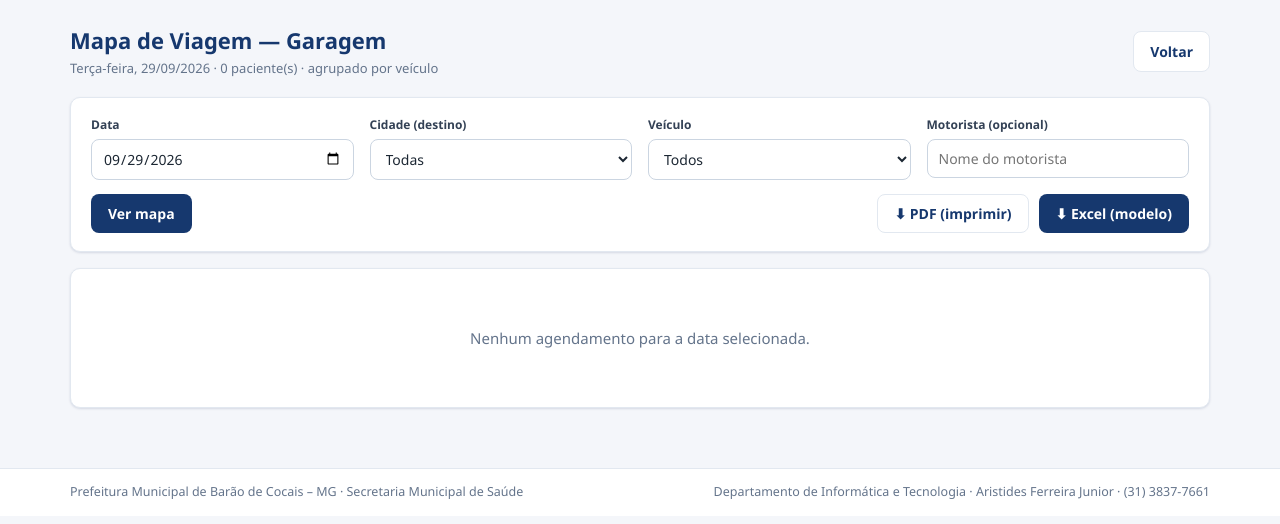
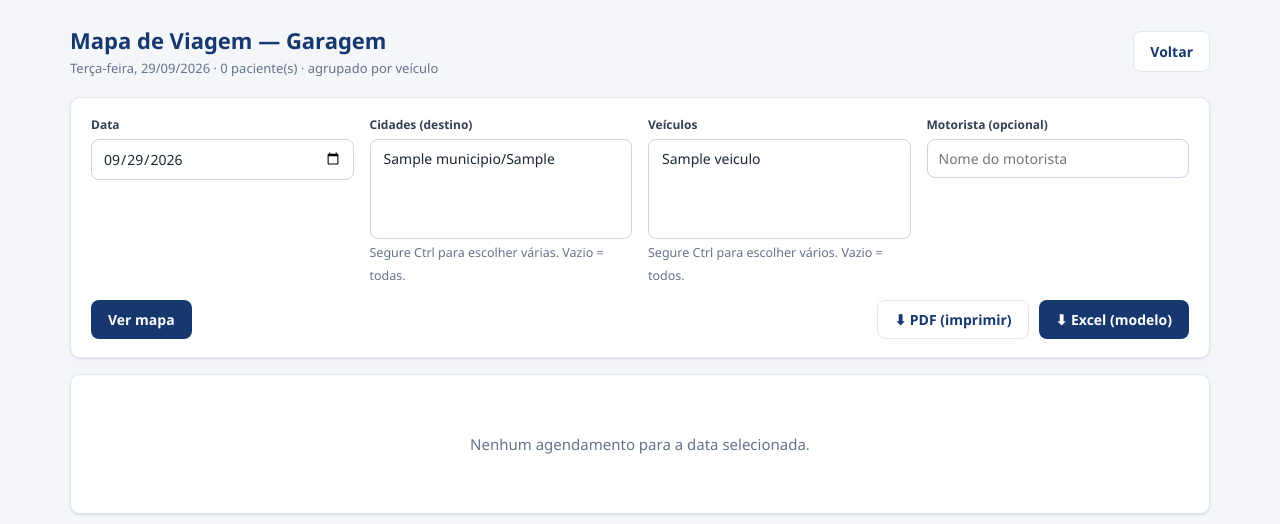
Before and after one commit to juninhojet-source/Jet_Python, a Django app: page /relatorios/mapa-viagem/ in a window 1280 px wide. Shown: the part 113-637 px from the top of the page. Run offline with Django 5.2, Linux system fonts and the light colour scheme; a user stored in the database is signed in; tables that the repository leaves empty hold one stand-in row (values such as "Sample post").

Commit message:
Mapa de Viagem: filtro multiplo (cidades/veiculos) e CPF na ultima coluna
- Filtros de cidade e veiculo viram selecao multipla: da para escolher
  varios veiculos e varias cidades ao mesmo tempo (getlist + __in). O filtro
  de veiculo continua pegando FK e nome no texto (tipo_veiculo).
- Coluna CPF passa a ser a ULTIMA, depois de 'Horario saida', no Excel, no
  PDF e na previa em tela. Mesclagens de veiculo e saida reorganizadas por
  indice fixo (COL_VEICULO/COL_SAIDA/COL_CPF); CPF do acompanhante sai na
  linha dele.

Co-Authored-By: Claude Opus 4.8 <noreply@anthropic.com>
Claude-Session: https://claude.ai/code/session_01RwkWeeZuQzAXsxBUaQxZem

```diff
--- a/apps/relatorios/mapa.py
+++ b/apps/relatorios/mapa.py
@@ -35,9 +35,14 @@ LEGENDA = [
 ]
 
 COLUNAS = [
-    "Veículo", "Nome do paciente", "CPF", "Telefone", "Horário",
-    "Embarque", "Destino", "Local", "Horário saída",
+    "Veículo", "Nome do paciente", "Telefone", "Horário",
+    "Embarque", "Destino", "Local", "Horário saída", "CPF",
 ]
+
+# Posições (1-based) das colunas com tratamento especial.
+COL_VEICULO = 1   # mesclada por grupo de veículo
+COL_SAIDA = 8     # mesclada por grupo (horário de saída da garagem)
+COL_CPF = 9       # por linha, sempre a última
 
 
 def _cpf(valor):
@@ -172,27 +177,32 @@ def gerar_mapa_xlsx(dia, grupos, motorista=""):
         cel.border = borda
     ws.row_dimensions[linha_cab].height = 22
 
+    # Colunas mescladas por grupo (veículo e saída) e colunas de dados por linha.
+    saida_col = get_column_letter(COL_SAIDA)
+    cols_dados = [c for c in range(2, n_cols + 1) if c not in (COL_VEICULO, COL_SAIDA)]
+
     # Dados agrupados por veículo
     r = linha_cab + 1
     for gi, grupo in enumerate(grupos):
         inicio = r
         for linha in grupo["linhas"]:
             valores = [
-                "",  # A (veículo) — mesclado ao final do grupo
-                linha["nome"], linha["cpf"], linha["telefone"], linha["horario"],
+                "",  # 1 (veículo) — mesclado ao final do grupo
+                linha["nome"], linha["telefone"], linha["horario"],
                 linha["embarque"], linha["destino"], linha["local"],
-                "",  # I (saída) — mesclado ao final do grupo
+                "",  # 8 (saída) — mesclado ao final do grupo
+                linha["cpf"],  # 9 (CPF) — sempre a última coluna
             ]
             for c, v in enumerate(valores, start=1):
                 cel = ws.cell(row=r, column=c, value=_sanitizar(v))
                 cel.border = borda
-                cel.alignment = esq if c in (2, 6, 8) else centro
+                cel.alignment = esq if c in (2, 5, 7) else centro
                 fonte_kwargs = {"name": "Arial", "size": 10}
                 if linha["ac"]:
                     fonte_kwargs.update(italic=True, color="5B6B7B")
                 cel.font = Font(**fonte_kwargs)
             if gi % 2 == 1:
-                for c in range(2, n_cols):  # não pinta A/H (mesclados)
+                for c in cols_dados:  # não pinta veículo/saída (mesclados)
                     ws.cell(row=r, column=c).fill = PatternFill("solid", fgColor=CINZA)
             r += 1
         fim = r - 1
@@ -201,16 +211,16 @@ def gerar_mapa_xlsx(dia, grupos, motorista=""):
         # Veículo (coluna A) e Saída (coluna H) mesclados no bloco do grupo
         if fim > inicio:
             fundir(f"A{inicio}", f"A{fim}")
-            fundir(f"{ult}{inicio}", f"{ult}{fim}")
+            fundir(f"{saida_col}{inicio}", f"{saida_col}{fim}")
         ws[f"A{inicio}"] = grupo["veiculo"]
         ws[f"A{inicio}"].font = Font(name="Arial", bold=True, size=10, color=NAVY)
         ws[f"A{inicio}"].alignment = centro
-        ws[f"{ult}{inicio}"] = _hhmm(grupo["saida"])
-        ws[f"{ult}{inicio}"].font = Font(name="Arial", bold=True, size=11, color="B02A24")
-        ws[f"{ult}{inicio}"].alignment = centro
+        ws[f"{saida_col}{inicio}"] = _hhmm(grupo["saida"])
+        ws[f"{saida_col}{inicio}"].font = Font(name="Arial", bold=True, size=11, color="B02A24")
+        ws[f"{saida_col}{inicio}"].alignment = centro
         for rr in range(inicio, fim + 1):
             ws[f"A{rr}"].border = borda
-            ws[f"{ult}{rr}"].border = borda
+            ws[f"{saida_col}{rr}"].border = borda
 
     if not grupos:
         fundir(f"A{r}", f"{ult}{r}")
@@ -225,7 +235,7 @@ def gerar_mapa_xlsx(dia, grupos, motorista=""):
         ws.cell(row=r, column=1, value=texto).font = Font(name="Arial", size=9, color="5B6B7B")
 
     # Larguras
-    larguras = {1: 15, 2: 32, 3: 16, 4: 14, 5: 9, 6: 32, 7: 13, 8: 38, 9: 10}
+    larguras = {1: 15, 2: 32, 3: 14, 4: 9, 5: 32, 6: 13, 7: 38, 8: 10, 9: 16}
     for c, w in larguras.items():
         ws.column_dimensions[get_column_letter(c)].width = w
 
@@ -288,21 +298,21 @@ def gerar_mapa_pdf(dia, grupos, motorista=""):
             est = cel_ac if lin["ac"] else cel
             dados.append([
                 Paragraph("", cel),  # veículo — preenchido via SPAN
-                Paragraph(lin["nome"], est), Paragraph(lin["cpf"], est),
-                Paragraph(lin["telefone"], est),
+                Paragraph(lin["nome"], est), Paragraph(lin["telefone"], est),
                 Paragraph(lin["horario"], est), Paragraph(lin["embarque"], est),
                 Paragraph(lin["destino"], est), Paragraph(lin["local"], est),
                 Paragraph("", cel),  # saída — preenchido via SPAN
+                Paragraph(lin["cpf"], est),  # CPF — sempre a última coluna
             ])
             linha_atual += 1
         fim = linha_atual - 1
         if fim < inicio:
             continue
         dados[inicio][0] = Paragraph(f"<b>{grupo['veiculo']}</b>", cel)
-        dados[inicio][8] = Paragraph(f"<b>{_hhmm(grupo['saida'])}</b>", cel)
+        dados[inicio][7] = Paragraph(f"<b>{_hhmm(grupo['saida'])}</b>", cel)
         estilo_cmds += [
             ("SPAN", (0, inicio), (0, fim)),
-            ("SPAN", (8, inicio), (8, fim)),
+            ("SPAN", (7, inicio), (7, fim)),
             ("LINEABOVE", (0, inicio), (-1, inicio), 0.8, colors.HexColor("#" + NAVY)),
         ]
 
@@ -310,7 +320,7 @@ def gerar_mapa_pdf(dia, grupos, motorista=""):
         dados.append([Paragraph("Nenhum agendamento para a data selecionada.", cel)] + [""] * (len(COLUNAS) - 1))
         estilo_cmds.append(("SPAN", (0, 1), (-1, 1)))
 
-    larguras = [52, 132, 74, 58, 34, 128, 52, 148, 40]
+    larguras = [52, 132, 58, 34, 128, 52, 148, 40, 74]
     tabela = Table(dados, repeatRows=1, colWidths=larguras)
     tabela.setStyle(TableStyle(estilo_cmds))
     elementos.append(tabela)
--- a/apps/relatorios/views.py
+++ b/apps/relatorios/views.py
@@ -152,15 +152,20 @@ class MapaViagemView(LoginRequiredMixin, View):
             .order_by("horario")
         )
 
-        municipio = request.GET.get("municipio", "").strip()
-        if municipio.isdigit():
-            qs = qs.filter(destino__municipio_id=int(municipio))
+        # Filtros com seleção múltipla (vários municípios e/ou veículos).
+        municipios_sel = [x for x in request.GET.getlist("municipio") if x.isdigit()]
+        if municipios_sel:
+            qs = qs.filter(destino__municipio_id__in=[int(x) for x in municipios_sel])
 
-        veiculo_sel = request.GET.get("veiculo", "").strip()
-        if veiculo_sel.isdigit():
-            v = Veiculo.objects.filter(pk=int(veiculo_sel)).first()
-            if v:
-                qs = qs.filter(Q(veiculo_id=v.id) | Q(tipo_veiculo__iexact=v.nome))
+        veiculos_sel = [x for x in request.GET.getlist("veiculo") if x.isdigit()]
+        if veiculos_sel:
+            escolhidos = list(Veiculo.objects.filter(pk__in=[int(x) for x in veiculos_sel]))
+            if escolhidos:
+                # Pega o vínculo por cadastro (FK) e o nome no texto (tipo_veiculo).
+                cond = Q(veiculo_id__in=[v.id for v in escolhidos])
+                for v in escolhidos:
+                    cond |= Q(tipo_veiculo__iexact=v.nome)
+                qs = qs.filter(cond)
 
         grupos = agrupar_por_veiculo(qs)
 
@@ -185,6 +190,8 @@ class MapaViagemView(LoginRequiredMixin, View):
             "total": total, "colunas": None,
             "municipios": Municipio.objects.all(),
             "veiculos": Veiculo.objects.filter(ativo=True),
+            "municipios_sel": municipios_sel,
+            "veiculos_sel": veiculos_sel,
             "params": request.GET,
         }
         return render(request, self.template_name, ctx)
--- a/templates/relatorios/mapa_viagem.html
+++ b/templates/relatorios/mapa_viagem.html
@@ -15,14 +15,16 @@
     <div class="rel-grid">
       <div class="field"><label>Data</label>
         <input type="date" name="data" value="{{ dia|date:'Y-m-d' }}" class="campo"></div>
-      <div class="field"><label>Cidade (destino)</label>
-        <select name="municipio" class="campo"><option value="">Todas</option>
-          {% for m in municipios %}<option value="{{ m.id }}" {% if params.municipio == m.id|stringformat:'s' %}selected{% endif %}>{{ m }}</option>{% endfor %}
-        </select></div>
-      <div class="field"><label>Veículo</label>
-        <select name="veiculo" class="campo"><option value="">Todos</option>
-          {% for v in veiculos %}<option value="{{ v.id }}" {% if params.veiculo == v.id|stringformat:'s' %}selected{% endif %}>{{ v.nome }}</option>{% endfor %}
-        </select></div>
+      <div class="field"><label>Cidades (destino)</label>
+        <select name="municipio" class="campo" multiple size="4">
+          {% for m in municipios %}<option value="{{ m.id }}" {% if m.id|stringformat:'s' in municipios_sel %}selected{% endif %}>{{ m }}</option>{% endfor %}
+        </select>
+        <small class="muted">Segure Ctrl para escolher várias. Vazio = todas.</small></div>
+      <div class="field"><label>Veículos</label>
+        <select name="veiculo" class="campo" multiple size="4">
+          {% for v in veiculos %}<option value="{{ v.id }}" {% if v.id|stringformat:'s' in veiculos_sel %}selected{% endif %}>{{ v.nome }}</option>{% endfor %}
+        </select>
+        <small class="muted">Segure Ctrl para escolher vários. Vazio = todos.</small></div>
       <div class="field"><label>Motorista (opcional)</label>
         <input type="text" name="motorista" value="{{ motorista }}" class="campo"
                placeholder="Nome do motorista"></div>
@@ -41,8 +43,8 @@
   <div class="table-wrap">
     <table class="data mapa">
       <thead><tr>
-        <th>Veículo</th><th>Nome do paciente</th><th>CPF</th><th>Telefone</th><th>Horário</th>
-        <th>Embarque</th><th>Destino</th><th>Local</th><th>Saída</th>
+        <th>Veículo</th><th>Nome do paciente</th><th>Telefone</th><th>Horário</th>
+        <th>Embarque</th><th>Destino</th><th>Local</th><th>Saída</th><th>CPF</th>
       </tr></thead>
       <tbody>
         {% for g in grupos %}
@@ -52,7 +54,6 @@
             <td rowspan="{{ g.linhas|length }}" class="veiculo">{{ g.veiculo }}</td>
           {% endif %}
           <td>{{ lin.nome }}</td>
-          <td class="c">{{ lin.cpf }}</td>
           <td>{{ lin.telefone }}</td>
           <td class="c">{{ lin.horario }}</td>
           <td>{{ lin.embarque }}</td>
@@ -61,6 +62,7 @@
           {% if forloop.first %}
             <td rowspan="{{ g.linhas|length }}" class="saida">{{ g.saida|time:"H:i" }}</td>
           {% endif %}
+          <td class="c">{{ lin.cpf }}</td>
         </tr>
         {% endfor %}
         {% endfor %}
```
Also changed, not shown: apps/relatorios/tests.py (+19 -0 lines).
